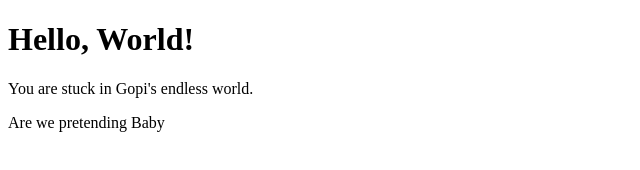
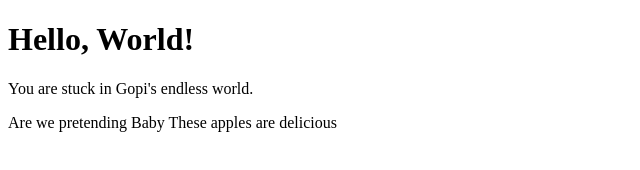
Before and after one commit to Gopi324/vm1, a plain HTML site: page index.html in a window 1280 px wide. Shown: the whole page, without its empty margins (0-640 px from the left). Drawn offline with Linux system fonts and the light colour scheme.

Commit message:
about apples

```diff
--- a/index.html
+++ b/index.html
@@ -6,6 +6,8 @@
   <body>
     <h1>Hello, World!</h1>
     <p>You are stuck in Gopi's endless world.</p>
-    <p>Are we pretending Baby</p>
+    <p>Are we pretending Baby
+        These apples are delicious
+    </p>
   </body>
 </html>
```
